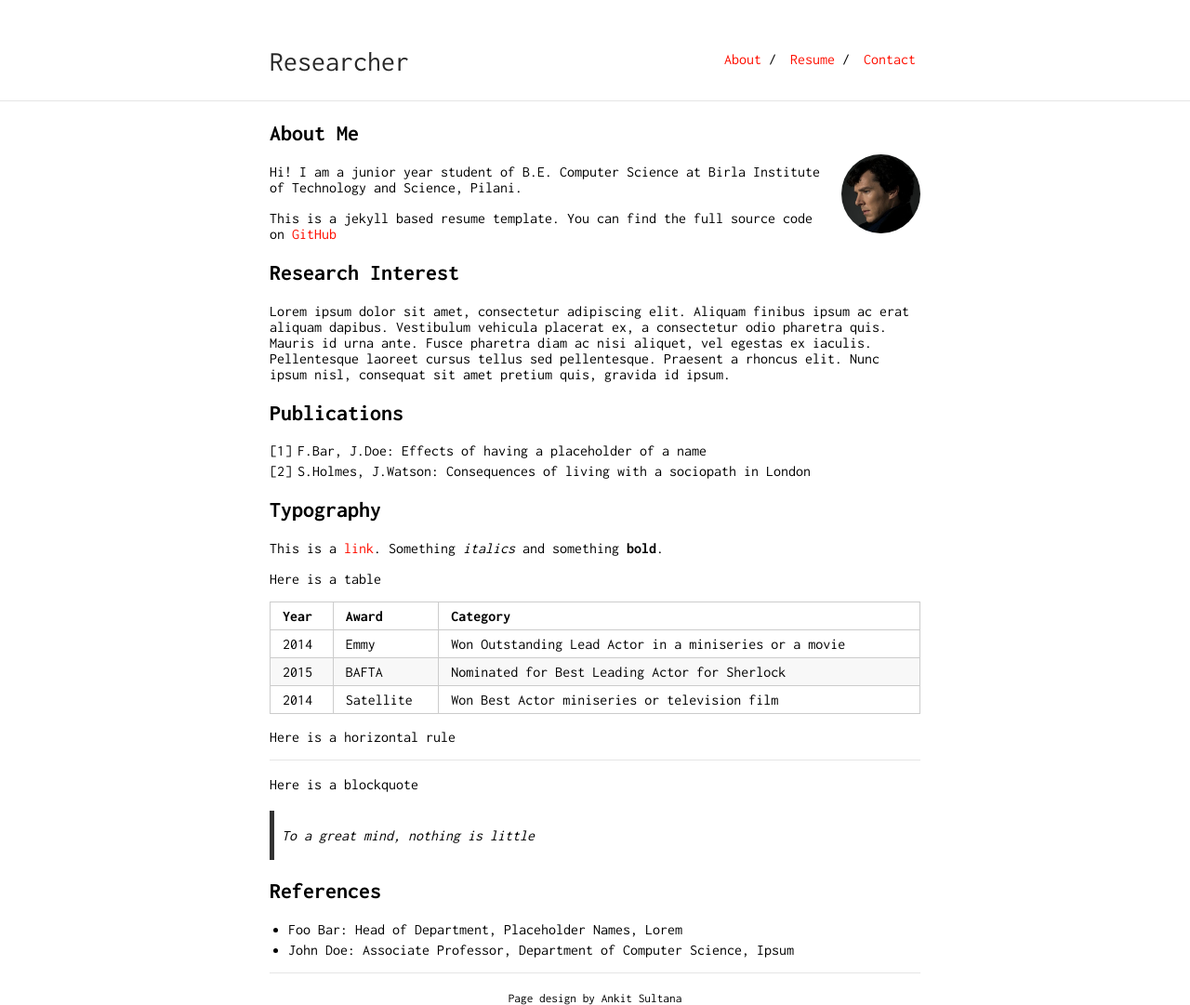
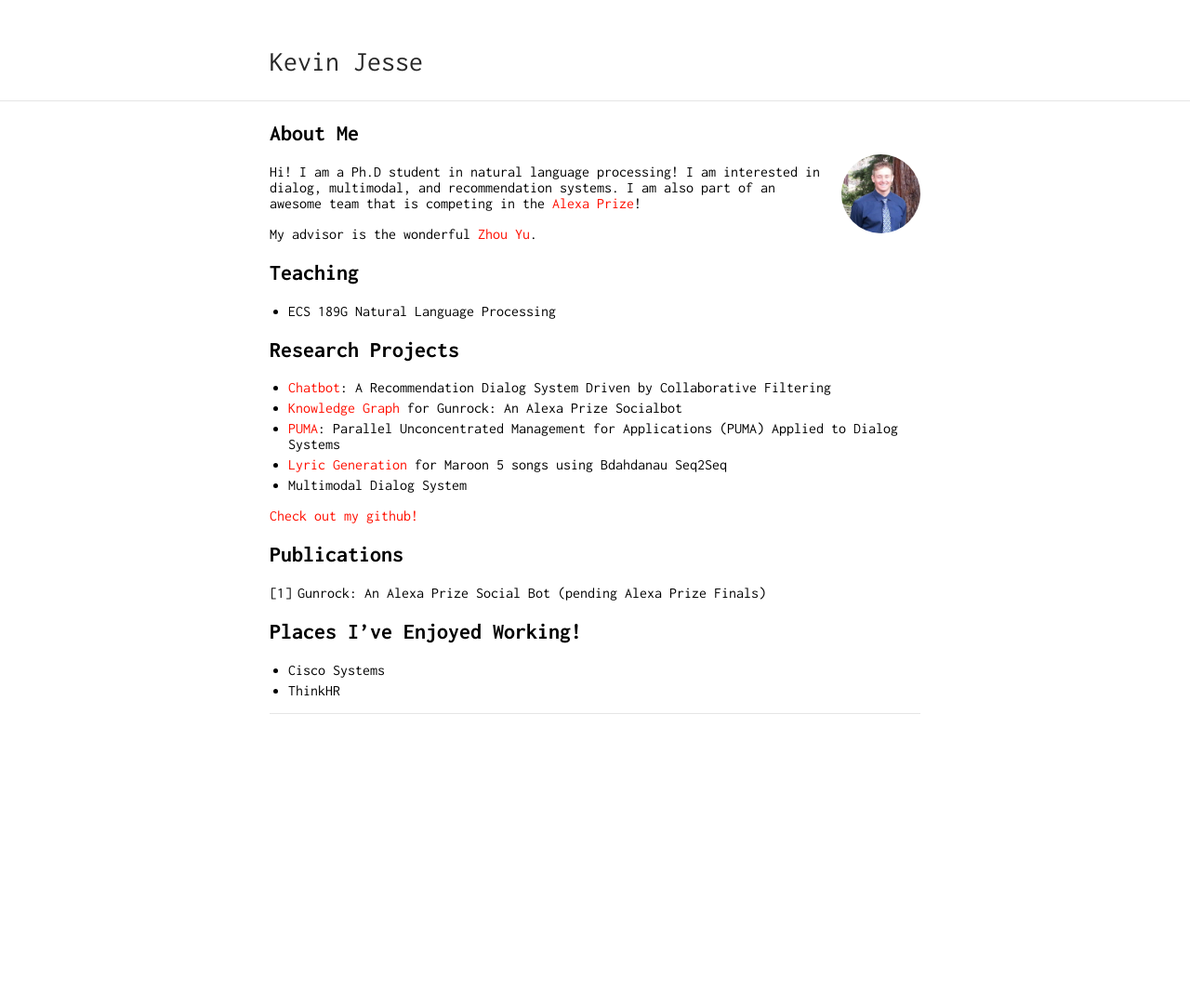
Before and after one commit to kevinjesse/kevinjesse.github.io, a Jekyll site: the page built from index.md, in a window 1280 px wide. Shown: the whole page at 93% size. Built offline with Jekyll 4.4.1, drawn with Linux system fonts in a browser that asks for light colours; our own code applies the rules of GitHub Pages for plain Markdown files; after the commit the page ends 900 px from its top, so only the background shows below that.

Commit message:
update the page

```diff
--- a/_config.yml
+++ b/_config.yml
@@ -1,14 +1,14 @@
-title: Researcher
-url: "https://ankitsultana.com"
-baseurl: "/researcher"
+title: Kevin Jesse
+url: "https://kevinjesse.github.io"
+baseurl: "/"
 
 markdown: kramdown
 
 tracking_id: #
 
-footer: yes
-footer_url: "https://github.com/bk2dcradle"
-footer_text: "Page design by Ankit Sultana"
+# footer: yes
+# footer_url: "https://github.com/bk2dcradle"
+# footer_text: "Page design by Ankit Sultana"
 
 sass:
     style: compressed
--- a/index.md
+++ b/index.md
@@ -4,22 +4,35 @@
 
 ## About Me
 
-<img class="profile-picture" src="sherlock.jpg">
+<img class="profile-picture" src="profile.jpg">
 
-Hi! I am a junior year student of B.E. Computer Science at Birla Institute of Technology and Science, Pilani.
+Hi! I am a Ph.D student in natural language processing! I am interested in dialog, multimodal, and recommendation systems. I am also part of an awesome team that is competing in the [Alexa Prize](https://developer.amazon.com/alexaprize/2018/gunrock)!
 
-This is a jekyll based resume template. You can find the full source code on [GitHub](https://github.com/bk2dcradle/researcher)
+My advisor is the wonderful [Zhou Yu](http://zhouyu.cs.ucdavis.edu).
 
-## Research Interest
+<!-- ## Research Interest -->
+## Teaching
+* ECS 189G Natural Language Processing
 
-Lorem ipsum dolor sit amet, consectetur adipiscing elit. Aliquam finibus ipsum ac erat aliquam dapibus. Vestibulum vehicula placerat ex, a consectetur odio pharetra quis. Mauris id urna ante. Fusce pharetra diam ac nisi aliquet, vel egestas ex iaculis. Pellentesque laoreet cursus tellus sed pellentesque. Praesent a rhoncus elit. Nunc ipsum nisl, consequat sit amet pretium quis, gravida id ipsum.
+## Research Projects
+* [Chatbot](ACL2018.pdf): A Recommendation Dialog System Driven by Collaborative Filtering
+* [Knowledge Graph]() for Gunrock: An Alexa Prize Socialbot
+<!-- * [MultiModal Chatbot]() Current Project -->
+* [PUMA](PUMA.pdf): Parallel Unconcentrated Management for Applications (PUMA) Applied to Dialog Systems
+* [Lyric Generation](LyricNMT.pdf) for Maroon 5 songs using Bdahdanau Seq2Seq
+* Multimodal Dialog System
+
+[Check out my github!](https://github.com/kevinjesse)
 
 ## Publications
+1. Gunrock: An Alexa Prize Social Bot (pending Alexa Prize Finals)
 
-1. F.Bar, J.Doe: Effects of having a placeholder of a name
-2. S.Holmes, J.Watson: Consequences of living with a sociopath in London
+## Places I've Enjoyed Working!
+* Cisco Systems
+* ThinkHR
+<!-- 2. S.Holmes, J.Watson: Consequences of living with a sociopath in London -->
 
-## Typography
+<!-- ## Typography
 
 This is a [link](http://google.com). Something *italics* and something **bold**.
 
@@ -32,14 +45,14 @@
 2014 | Satellite | Won Best Actor miniseries or television film
 
 Here is a horizontal rule
-
+ -->
 ---
-
+<!--
 Here is a blockquote
 
-> To a great mind, nothing is little
+> To a great mind, nothing is little -->
 
-## References
+<!-- ## References
 
 * Foo Bar: Head of Department, Placeholder Names, Lorem
-* John Doe: Associate Professor, Department of Computer Science, Ipsum
+* John Doe: Associate Professor, Department of Computer Science, Ipsum -->
```
Also changed, not shown: 404.html (added, +24 -0 lines), Gemfile (added, +29 -0 lines), _data/nav.yml (+6 -6 lines), _posts/2018-08-16-welcome-to-jekyll.markdown (added, +25 -0 lines), about.md (added, +18 -0 lines), Gemfile.lock (added), profile.jpg (added), 7 other files.
